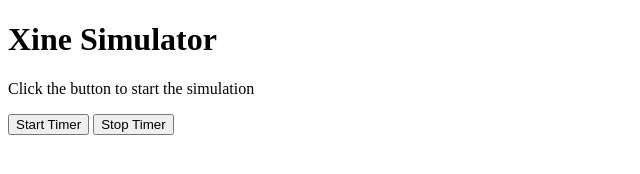
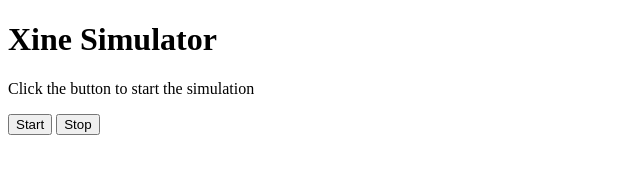
Before and after one commit to hhirsch/xine-simulator, a plain HTML site: page index.html in a window 1280 px wide. Shown: the whole page, without its empty margins (0-640 px from the left). Drawn offline with Linux system fonts and the light colour scheme.

Commit message:
feat: change button label

```diff
--- a/index.html
+++ b/index.html
@@ -12,11 +12,11 @@ Click the button to start the simulation
     </p>
 
     <button id="start_button" onclick="startTimer()">
-        Start Timer
+        Start
     </button>
 
     <button id="stop_button" onclick="stopTimer()">
-        Stop Timer
+        Stop
     </button>
 
     <script>
```
